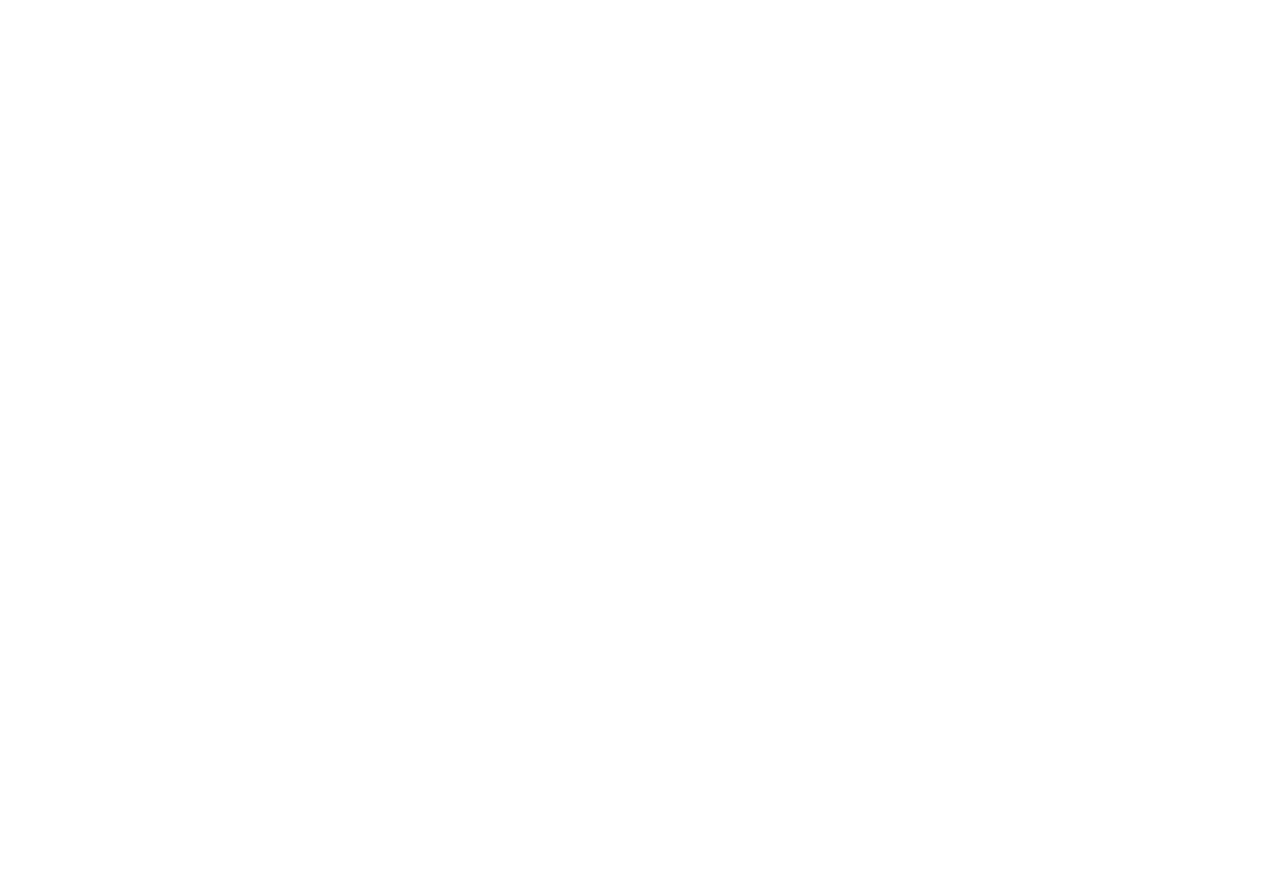
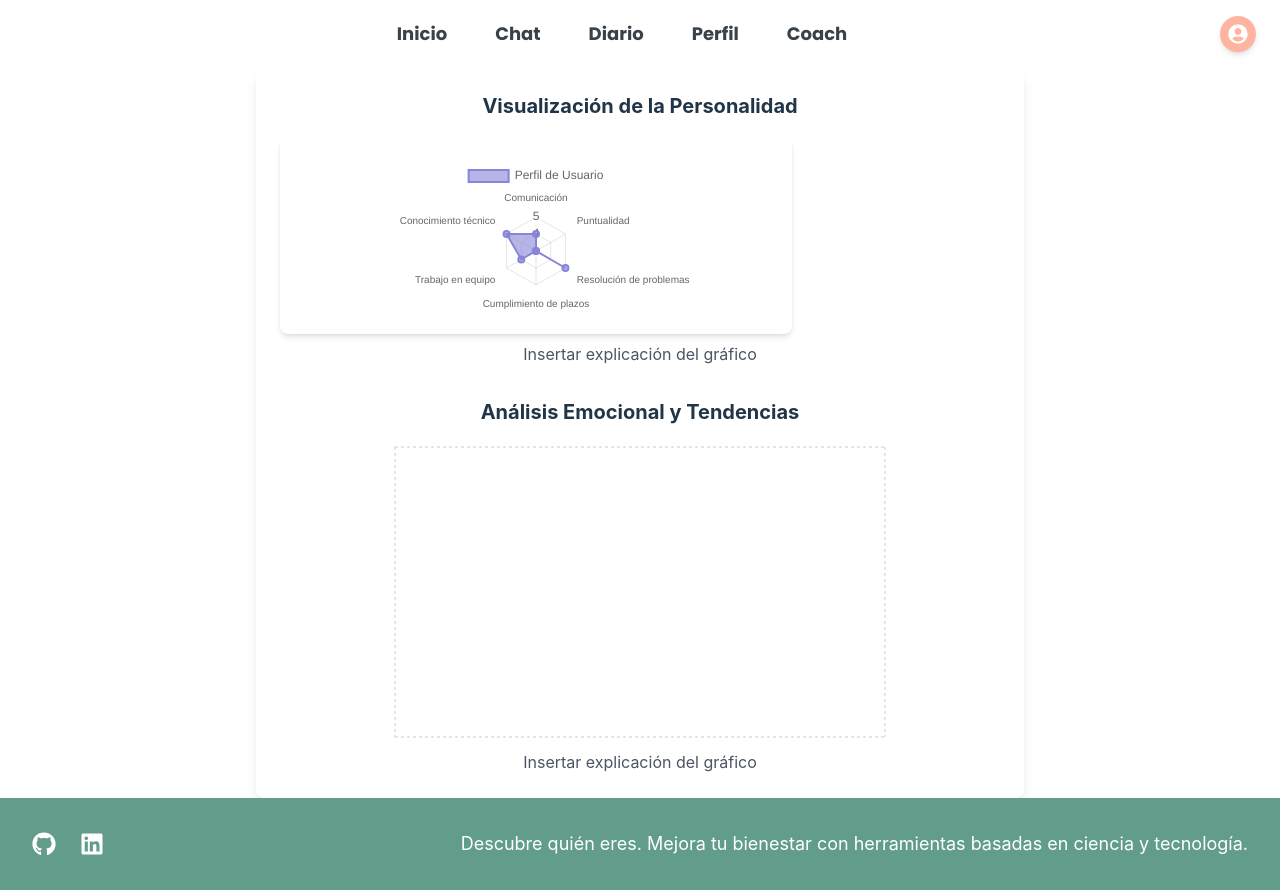
Before and after one commit to pablolobat0/bigFive, a React (Vite) app in the folder frontend/: page /perfil in a window 1280 px wide. Before the commit this address had no page. Before the commit the page ends 800 px from the top, so only its background shows below. Built offline with nearby package versions, Linux system fonts and the light colour scheme.

Commit message:
Feature/profile (#20)
* Implementación de la página del front

* Perfil

```diff
--- a/frontend/src/App.tsx
+++ b/frontend/src/App.tsx
@@ -6,6 +6,7 @@
 import Login from "./pages/LoginPage.tsx";
 import Register from "./pages/RegisterPage.tsx";
 import Coach from "./pages/Coach.tsx";
+import Profile from "./pages/Profile.tsx";
 
 const App: React.FC = () => {
   return (
@@ -18,6 +19,7 @@
       <Route path="/login" element={<Login />} />
       <Route path="/register" element={<Register />} />
       <Route path="/coach" element={<Coach />} />
+      <Route path="/perfil" element={<Profile />} />
     </Routes>
   </div>
   );
--- /dev/null
+++ b/frontend/src/components/LineChart.tsx
@@ -0,0 +1,29 @@
+import { LineChart, Line, XAxis, YAxis, CartesianGrid, Tooltip, Legend } from 'recharts';
+
+const data = [
+  { name: '1', value: 120 },
+  { name: '2', value: 130 },
+  { name: '3', value: 125 },
+  { name: '4', value: 140 },
+  { name: '5', value: 150 },
+  { name: '6', value: 160 },
+  { name: '7', value: 140 },
+  { name: '8', value: 135 },
+];
+
+const LineChartComponent = () => {
+  return (
+    <div className="flex justify-center">
+      <LineChart width={500} height={300} data={data}>
+        <CartesianGrid strokeDasharray="3 3" />
+        <LineChart.XAxis dataKey="name" />
+        <LineChart.YAxis />
+        <LineChart.Tooltip />
+        <LineChart.Legend />
+        <LineChart.Line type="monotone" dataKey="value" stroke="#8884d8" />
+      </LineChart>
+    </div>
+  );
+};
+
+export default LineChartComponent;
--- /dev/null
+++ b/frontend/src/components/RadarChart.tsx
@@ -0,0 +1,29 @@
+import React from "react";
+import { Radar } from "react-chartjs-2";
+import { Chart as ChartJS, RadialLinearScale, PointElement, LineElement, Filler, Tooltip, Legend } from "chart.js";
+
+// 🔹 Registrar los componentes necesarios de Chart.js
+ChartJS.register(RadialLinearScale, PointElement, LineElement, Filler, Tooltip, Legend);
+
+const data = {
+  labels: ["Comunicación", "Puntualidad", "Resolución de problemas", "Cumplimiento de plazos", "Trabajo en equipo", "Conocimiento técnico"],
+  datasets: [
+    {
+      label: "Perfil de Usuario",
+      data: [4, 3, 5, 3, 4, 5],
+      backgroundColor: "rgba(136, 132, 216, 0.6)",
+      borderColor: "#8884d8",
+      borderWidth: 2,
+    },
+  ],
+};
+
+const RadarChartComponent: React.FC = () => {
+  return (
+    <div className="flex justify-center items-center bg-white p-6 shadow-md rounded-lg w-full max-w-lg">
+      <Radar data={data} options={{ responsive: true, maintainAspectRatio: false }} />
+    </div>
+  );
+};
+
+export default RadarChartComponent;
--- /dev/null
+++ b/frontend/src/pages/Profile.tsx
@@ -0,0 +1,35 @@
+import Header from "../components/Header";
+import RadarChart from "../components/RadarChart";
+import LineChart from "../components/LineChart";
+import Footer from "../components/Footer";
+
+const Profile = () => {
+  return (
+    <div className="min-h-screen w-full flex flex-col">
+      <Header />
+
+      {/* Contenedor flexible que mantiene el footer abajo */}
+      <div className="flex-1 flex items-center justify-center">
+        <main className="w-full max-w-3xl p-6 bg-white rounded-lg shadow-lg">
+          {/* Sección del Radar Chart */}
+          <section className="text-center mb-8">
+            <h2 className="text-xl font-bold mb-4">Visualización de la Personalidad</h2>
+            <RadarChart />
+            <p className="text-gray-600 mt-2">Insertar explicación del gráfico</p>
+          </section>
+
+          {/* Sección del Line Chart */}
+          <section className="text-center">
+            <h2 className="text-xl font-bold mb-4">Análisis Emocional y Tendencias</h2>
+            <LineChart />
+            <p className="text-gray-600 mt-2">Insertar explicación del gráfico</p>
+          </section>
+        </main>
+      </div>
+
+      <Footer />
+    </div>
+  );
+};
+
+export default Profile;
```
Also changed, not shown: package.json (added, +12 -0 lines), 2 other files (tests, documents, lock files or other folders).
